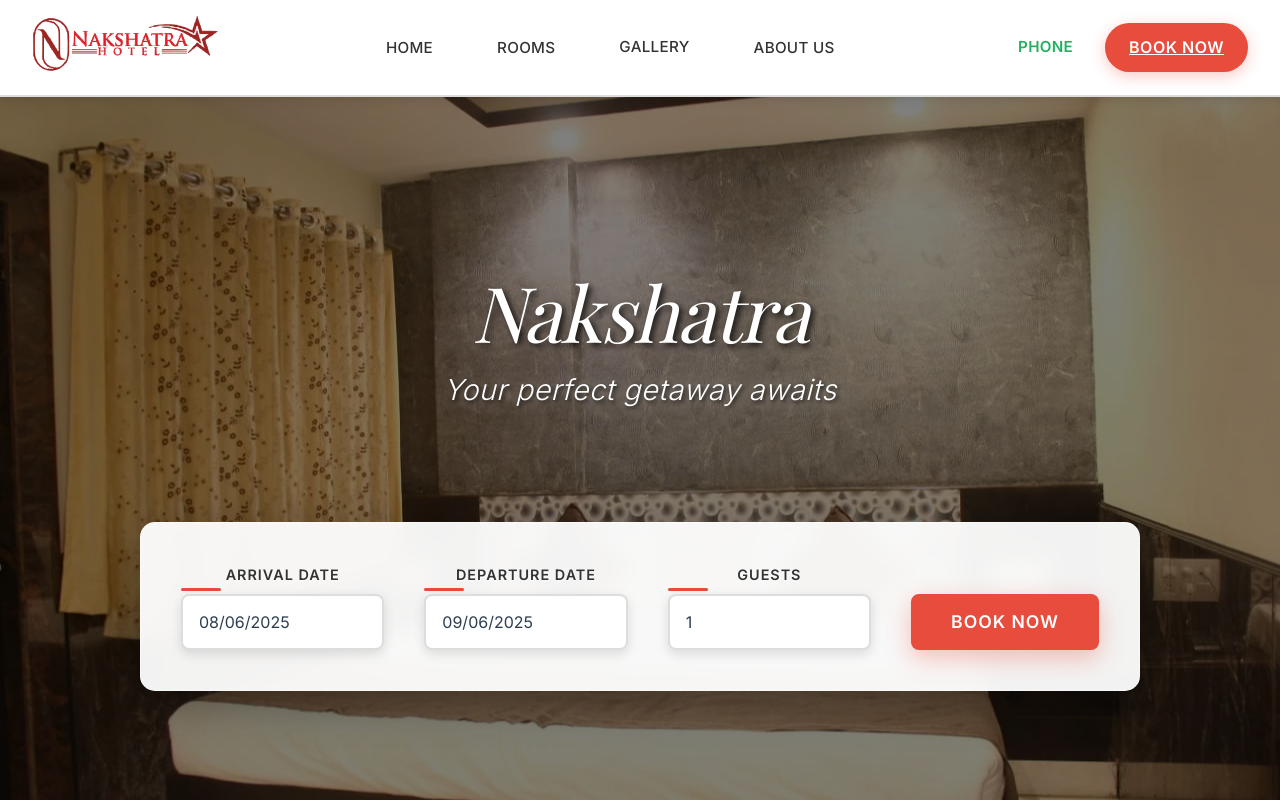
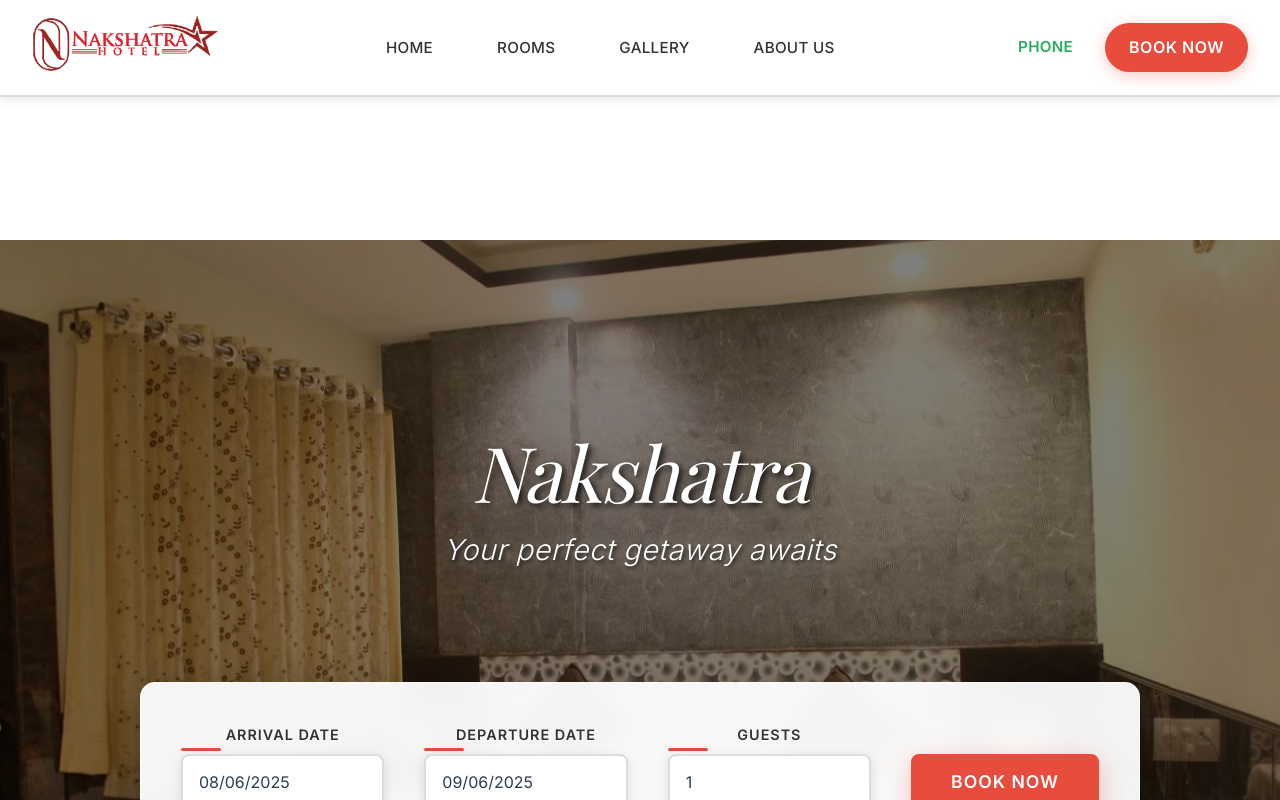
Before and after one commit to garvvmathur/Nakshatra-hotel, a React (Create React App) app: page / in a window 1280 px wide. Shown: the top 800 px of the page. Built offline with nearby package versions, Linux system fonts and the light colour scheme; a web font is replaced by a local one.

Commit message:
fixed css for smaller screens
changes some vercel settings

```diff
--- a/src/App.css
+++ b/src/App.css
@@ -31,6 +31,18 @@
 .App {
   min-height: 100vh;
 }
+
+body, .App {
+  padding-top: 80px; /* Adjust to match your header height */
+}
+
+/* For smaller screens where header might be taller */
+@media (max-width: 768px) {
+  body, .App {
+    padding-top: 100px; /* Increase if needed */
+  }
+}
+
 
 html {
   scroll-behavior: smooth;
--- a/src/App.js
+++ b/src/App.js
@@ -12,6 +12,7 @@
 import './App.css';
 
 import { BrowserRouter as Router, Routes, Route } from 'react-router-dom';
+import ScrollToTop from './components/ScrollToTop';
 
 
 // Create a HomePage component that contains all your home sections
@@ -52,6 +53,7 @@
 function App() {
   return (
     <Router>
+      <ScrollToTop />
       <Routes>
         <Route path="/" element={<HomePage />} />
         <Route path="/gallery" element={<GalleryPage />} />
--- a/src/components/Header.css
+++ b/src/components/Header.css
@@ -139,6 +139,7 @@
   box-shadow: 0 4px 15px rgba(231, 76, 60, 0.3);
   letter-spacing: 0.5px;
   text-transform: uppercase;
+  text-decoration: none !important;
 }
 
 .book-now-btn:hover {
--- a/src/components/Header.js
+++ b/src/components/Header.js
@@ -84,13 +84,12 @@
         >
           Rooms
         </button>
-        <Link
-          to="/gallery"
+        <button
           className="nav-link"
-          onClick={() => setIsMenuOpen(false)}
+          onClick={() => scrollToSection('gallery')}
         >
           Gallery
-        </Link>
+        </button>
         <button
           className="nav-link"
           onClick={() => scrollToSection('about')}
--- /dev/null
+++ b/src/components/ScrollToTop.js
@@ -0,0 +1,14 @@
+import { useEffect } from 'react';
+import { useLocation } from 'react-router-dom';
+
+function ScrollToTop() {
+  const { pathname } = useLocation();
+
+  useEffect(() => {
+    window.scrollTo(0, 0);
+  }, [pathname]);
+
+  return null;
+}
+
+export default ScrollToTop;
```
